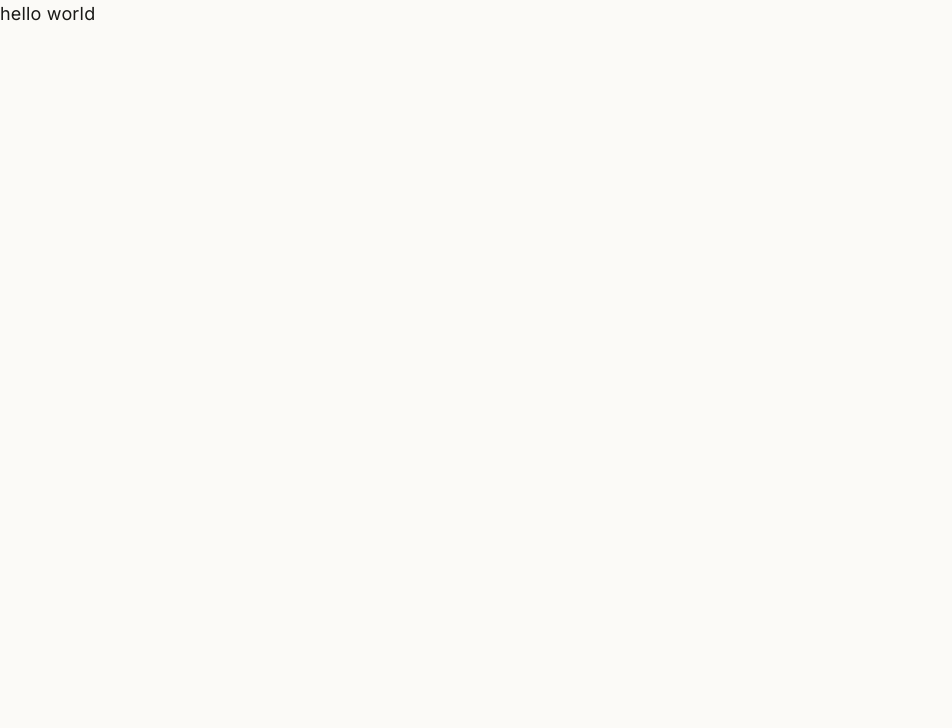
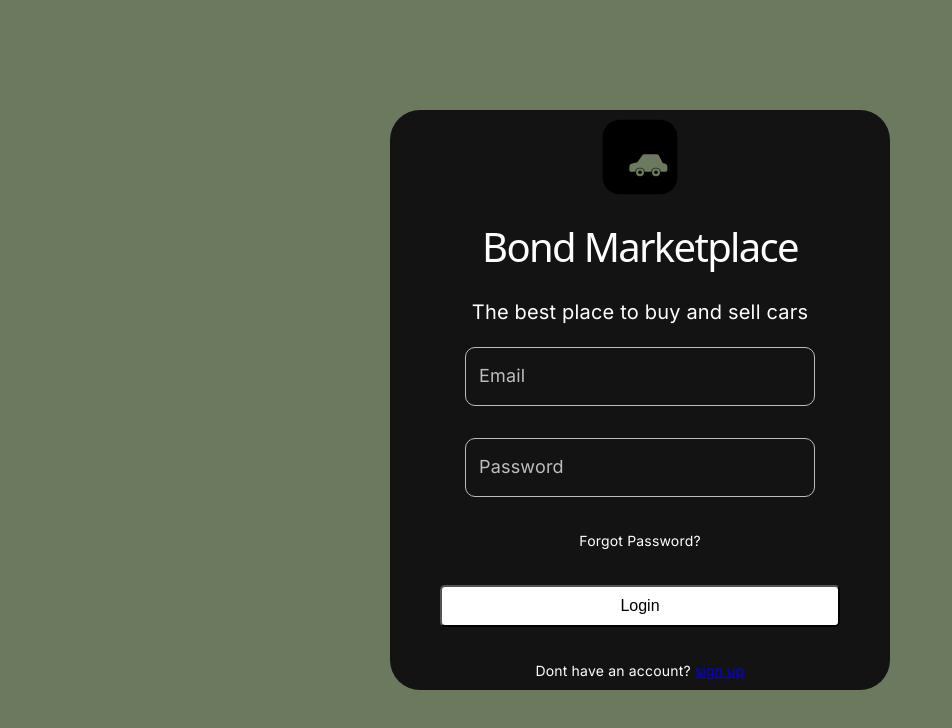
Before and after one commit to Andrew2aba/Frien, a React (Vite) app in the folder frontend/: page /login in a window 1280 px wide. Shown: the top 728 px of the page, without its empty margins (0-952 px from the left). Built offline with nearby package versions, Linux system fonts and the light colour scheme.

Commit message:
style: design UI for signup page and login page, no functionality

```diff
--- a/frontend/src/pages/LoginPage.tsx
+++ b/frontend/src/pages/LoginPage.tsx
@@ -1,13 +1,78 @@
-import React from "react";
-import { Box, ThemeProvider, createTheme } from '@mui/system'
-import { BookCheck } from "lucide-react";
+import { Box, padding } from '@mui/system'
+import React from 'react';
+import blackcar from "../assets/blackcar.svg";
+import { TextField, Typography } from '@mui/material';
+import { Bold } from 'lucide-react';
+
+
 
 const LoginPage = () => {
 
     return (
-        <Box>
-            hello world
-      </Box>
+        <Box sx={{ display: 'flex', gap: 2, height: '100vh', bgcolor: 'primary.main', justifyContent: 'center', alignItems: 'center' }}>
+            <Box sx={{
+                bgcolor: '#141314',
+                flex: 3,
+                borderRadius: 3,
+                minHeight: 580,
+                maxWidth: 500,
+                display: 'flex',
+                flexDirection: 'column',
+                justifyContent: 'center',
+                alignItems: 'center',
+
+
+            }}>
+                <img src={blackcar} alt="Bond Marketplace logo" width={80} height={80} style={{ marginTop: 1 }} />
+
+                <Box sx={{ display: 'flex', flexDirection: 'column', justifyContent: 'center', alignItems: 'center' }}>
+                    <h1 style={{ color: 'white', fontSize: 40, marginBottom: 20, margin: 20, font: 'bold' }}>Bond Marketplace</h1>
+                    <p style={{ color: 'white', fontSize: 20, marginBottom: 20 }}>The best place to buy and sell cars</p>
+
+                </Box>
+                <Box sx={{ display: 'flex', flexDirection: 'column', justifyContent: 'center', alignItems: 'center', gap: 2 }}>
+                    <TextField
+                        label="Email"
+                        variant="outlined"
+                        sx={{
+                            marginBottom: 2,
+                            width: '350px',
+                            '& .MuiOutlinedInput-root': {
+                                color: 'white',
+                                '& fieldset': { borderColor: 'grey.400' },
+                                '&:hover fieldset': { borderColor: 'white' },
+                                '&.Mui-focused fieldset': { borderColor: 'white' },
+                            },
+                            '& .MuiInputLabel-root': { color: 'grey.400' },
+                            '& .MuiInputLabel-root.Mui-focused': { color: 'white' },
+                        }}
+                    />
+                    <TextField
+                        label="Password"
+                        variant="outlined"
+                        type="password"
+                        sx={{
+                            marginBottom: 2,
+                            width: '350px',
+                            '& .MuiOutlinedInput-root': {
+                                color: 'white',
+                                '& fieldset': { borderColor: 'grey.400' },
+                                '&:hover fieldset': { borderColor: 'white' },
+                                '&.Mui-focused fieldset': { borderColor: 'white' },
+                            },
+                            '& .MuiInputLabel-root': { color: 'grey.400' },
+                            '& .MuiInputLabel-root.Mui-focused': { color: 'white' },
+                        }}
+                    />
+                    <Typography variant="subtitle1" sx={{ color: 'white', fontSize: 14, marginBottom: 2, cursor: 'pointer' }}>Forgot Password? </Typography>
+                    <button style={{ backgroundColor: 'white', color: 'black', padding: '10px 20px', borderRadius: 5, fontSize: 16, cursor: 'pointer', width: 400 }}>Login</button>
+                    <Typography variant="subtitle1" sx={{ color: 'white', fontSize: 14, marginTop: 2 }}>
+                        Dont have an account? <a href="/signup" style={{ color: 'primary.main', textDecoration: 'underline' }}>sign up</a>
+                    </Typography>
+
+                </Box>
+            </Box>
+        </Box>
     )
 
 }
--- a/frontend/src/pages/SignUpPage.tsx
+++ b/frontend/src/pages/SignUpPage.tsx
@@ -6,7 +6,6 @@ import bondIcon2 from "../assets/bond-icon2.svg";
 import SearchIcon from '@mui/icons-material/Search';
 import NotificationsActiveIcon from '@mui/icons-material/NotificationsActive';
 import FavoriteOutlinedIcon from '@mui/icons-material/FavoriteOutlined';
-import Input from "@mui/material/Input";
 import { Button } from "@mui/material";
 import TextField from "@mui/material/TextField";
 
```
Also changed, not shown: frontend/src/assets/blackcar.svg (added).
